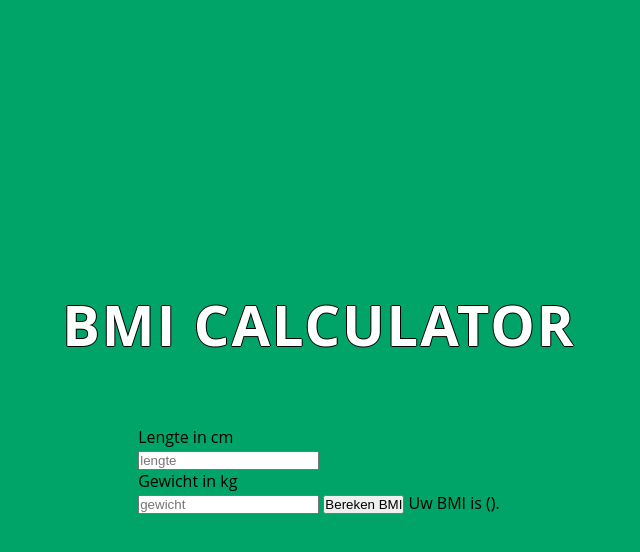
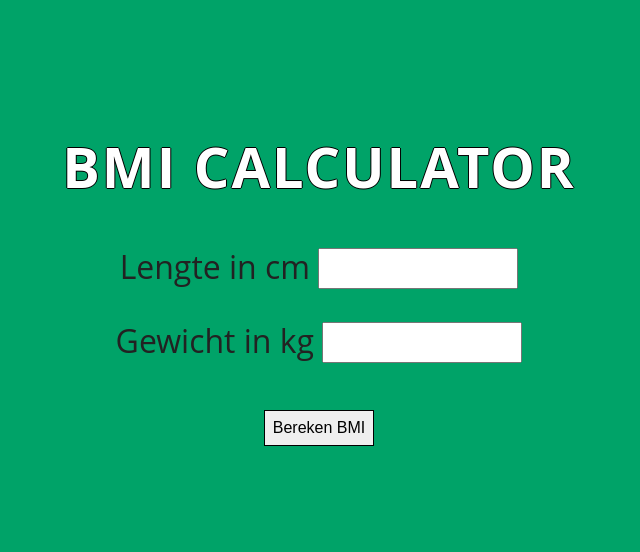
Before and after one commit to saraclaeys/examen-JavaScript, a plain HTML site: page oefening-2/index.html in a window 1280 px wide. Shown: the whole page, without its empty margins (321-961 px from the left). Drawn offline with Linux system fonts and the light colour scheme.

Commit message:
style inputs and button

```diff
--- a/oefening-2/css/style.css
+++ b/oefening-2/css/style.css
@@ -8,7 +8,6 @@
 
 body {
     display: flex;
-    justify-content: center;
     align-items: center;
     min-height: 100vh;
     background: #00A368;
@@ -17,7 +16,8 @@ body {
 }
 
 h1 {
-    padding-bottom: 5%;
+    margin-top: 10%;
+    padding-bottom: 2%;
     color: #fff;
     text-align: center;
     font-size: 3.5em;
@@ -25,3 +25,44 @@ h1 {
     letter-spacing: 2px;
     text-shadow: -1px 0 black, 0 1px black, 1px 0 black, 0 -1px black;
 }
+
+p {
+    font-size: 2em;
+    color: #222;
+    padding: 15px;
+    text-align: center;
+}
+
+input {
+    font-size: 1em;
+    width: 200px;
+}
+
+button {
+    font-size: 1em;
+    padding: 0.5rem;
+    border: 1px solid black;
+    display: block;
+    margin: 0 auto;
+    margin-top: 2rem;
+}
+
+#result {
+    display: none;
+}
+
+.bmi-underweight {
+    color: red;
+}
+
+.bmi-normal {
+    color: green;
+}
+
+.bmi-overweight {
+    color: orange;
+}
+
+.bmi-obese-class-i {
+    color: red;
+}
--- a/oefening-2/index.html
+++ b/oefening-2/index.html
@@ -13,11 +13,11 @@
 
     <div id="inputs">
 
-        <p>Lengte in cm</p>
-        <input type="text" id="height" class="required" placeholder="lengte" />
+        <p>Lengte in cm
+            <input type="text" id="height" class="required" /></p>
 
-        <p>Gewicht in kg</p>
-        <input type="text" id="weight" class="required" placeholder="gewicht" />
+        <p>Gewicht in kg
+            <input type="text" id="weight" class="required" /></p>
 
         <button id="calculate">Bereken BMI</button>
 
```
